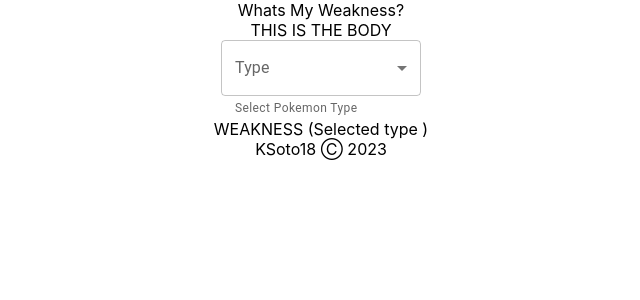
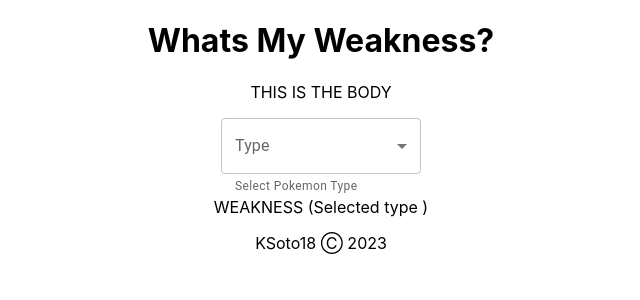
Before and after one commit to KSoto18/PKMN-WMW, a React (Create React App) app: page / in a window 1280 px wide. Shown: the top 300 px of the page, without its empty margins (319-959 px from the left). Built offline with nearby package versions, Linux system fonts and the light colour scheme.

Commit message:
did some changes to different components

```diff
--- a/src/components/Body/index.jsx
+++ b/src/components/Body/index.jsx
@@ -10,7 +10,9 @@
 
     return (
 
-        <div> THIS IS THE BODY
+        <div>
+
+            <p>THIS IS THE BODY</p>
 
             <div>
                 <Search />
--- a/src/components/Footer/index.jsx
+++ b/src/components/Footer/index.jsx
@@ -7,7 +7,11 @@
 
     return (
 
-        <div> KSoto18 Ⓒ 2023 </div>
+        <div>
+
+            <p>KSoto18 Ⓒ 2023</p>
+
+        </div>
 
     )
 
--- a/src/components/Header/index.jsx
+++ b/src/components/Header/index.jsx
@@ -7,7 +7,11 @@
 
     return (
 
-        <div> Whats My Weakness?</div>
+        <div>
+
+            <h1>Whats My Weakness?</h1>
+
+        </div>
 
     )
 
```
